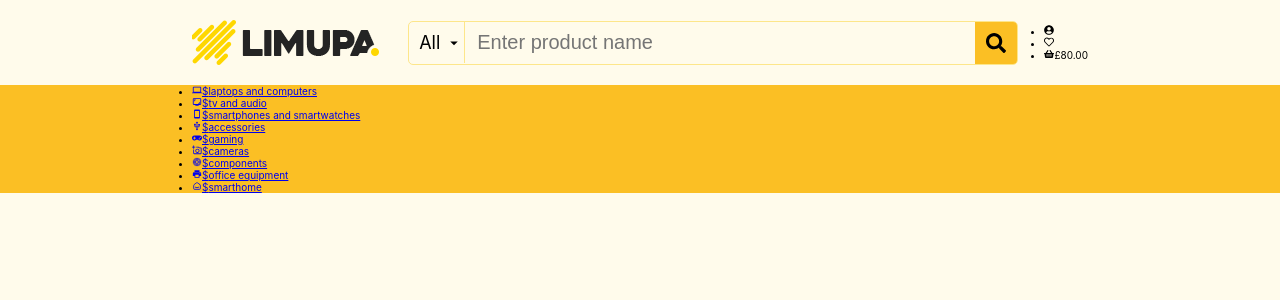
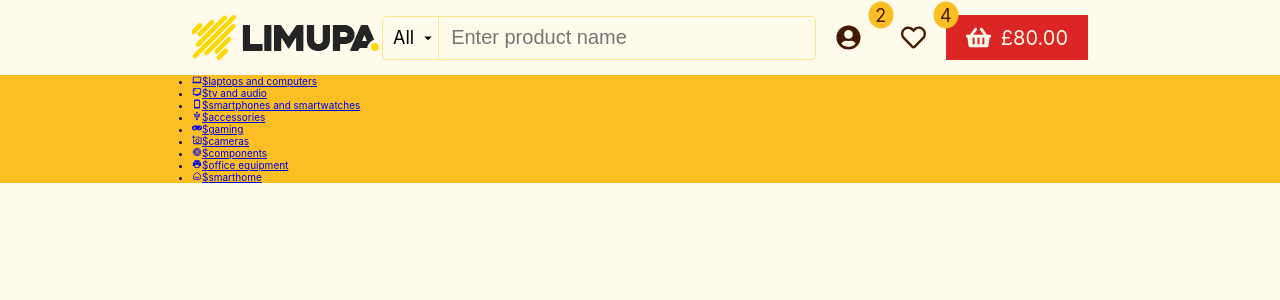
Before and after one commit to sirius-deis/eshophree, a React (Create React App) app: page / in a window 1280 px wide. Shown: the top 300 px of the page. Built offline with nearby package versions, Linux system fonts and the light colour scheme.

Commit message:
add styles to menu component

```diff
--- a/src/components/header/header.styles.module.css
+++ b/src/components/header/header.styles.module.css
@@ -7,7 +7,7 @@
     display: flex;
     justify-content: space-between;
     align-items: center;
-    padding: 2rem 0;
+    padding: 1.5rem 0;
 }
 
 .header__bottom {
--- a/src/components/menu/menu.component.jsx
+++ b/src/components/menu/menu.component.jsx
@@ -10,10 +10,12 @@ const Menu = () => {
                     <FaUserCircle />
                 </li>
                 <li className={styles.menu__item}>
+                    <span className={styles.menu__amount}>2</span>
                     <FaRegHeart />
                 </li>
-                <li className={styles.menu__item}>
-                    <span>
+                <li className={`${styles.menu__item}`}>
+                    <span className={styles.menu__cart}>
+                        <span className={styles.menu__amount}>4</span>
                         <FaShoppingBasket />
                     </span>
                     <span>£80.00</span>
--- a/src/components/menu/menu.styles.module.css
+++ b/src/components/menu/menu.styles.module.css
@@ -0,0 +1,50 @@
+.menu__list {
+    display: flex;
+    justify-content: center;
+    align-items: center;
+    list-style: none;
+}
+
+.menu__item {
+    display: flex;
+    justify-content: center;
+    align-items: center;
+    padding: 1rem 2rem;
+    position: relative;
+    font-size: 2.5rem;
+    color: var(--text-color);
+    cursor: pointer;
+}
+
+.menu__item:last-child {
+    background-color: var(--red-color);
+    color: var(--bg-color);
+    gap: 1rem;
+}
+
+.menu__item:not(:last-child):hover {
+    background-color: var(--shadow-color);
+}
+
+.menu__cart {
+    display: flex;
+}
+
+.menu__cart + span {
+    font-size: 2rem;
+}
+
+.menu__amount {
+    position: absolute;
+    left: 0;
+    top: 0;
+    min-width: 2.5rem;
+    min-height: 2.5rem;
+    font-size: 1.8rem;
+    line-height: 1.5;
+    text-align: center;
+    background-color: var(--main-color);
+    border-radius: 500%;
+    color: var(--text-color);
+    transform: translate(-50%, -50%);
+}
--- a/src/index.css
+++ b/src/index.css
@@ -11,6 +11,7 @@
     --text-color: #451a03;
     --gray-color: #fde68a;
     --shadow-color: rgba(69, 26, 3, 0.2);
+    --red-color: #dc2626;
 }
 
 body {
```
